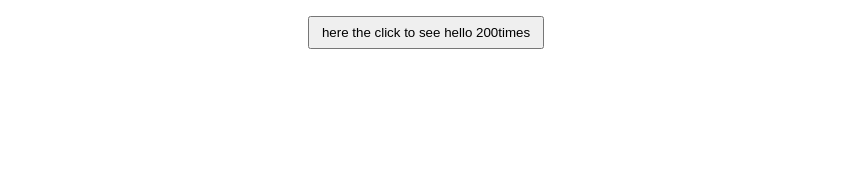
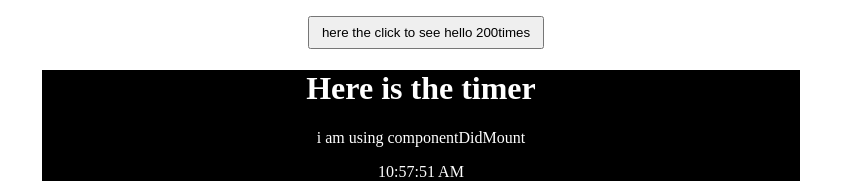
Before and after one commit to Sarf1234/ReactLearning, a React (Create React App) app: page / in a window 1280 px wide. Shown: the part 1743-1929 px from the top of the page, without its empty margins (219-1060 px from the left). Before the commit the page ends 1800 px from the top, so only its background shows below. Built offline with nearby package versions, Linux system fonts and the light colour scheme.

Commit message:
add timer and leranlifecycle methods

```diff
--- a/src/App.jsx
+++ b/src/App.jsx
@@ -6,6 +6,9 @@ import RandomQuestos from './RandomQuetos';
 import UseEffect from './UseEffect';
 import Map from './Map'
 import ClassBaseCoprops from './ClassBaseCoprops';
+import TimeComponentDidMount from './TimeComponentDidMount'
+
+
 
 function App(){
 
@@ -17,6 +20,7 @@ function App(){
             <UseEffect />
             <Map />
             <ClassBaseCoprops />
+            <TimeComponentDidMount />
         </div>
     )
 }
--- a/src/Map.js
+++ b/src/Map.js
@@ -29,12 +29,6 @@ const arrayofObjects = [
          "color" : "white",
          "width" : "60%",
          "margin" : "10px auto"
-    }
-
-    const forpic = {
-         "display" : "flex",
-         "justify-content" : "center",
-         "align-items" : "center"
     }
 
     return(
--- /dev/null
+++ b/src/TimeComponentDidMount.js
@@ -0,0 +1,28 @@
+import React from "react";
+
+class TimeComponentDidMount extends React.Component{
+    constructor(props){
+        super(props)
+        this.state = {time : new Date()}
+    }
+
+    render(){
+        return(
+            <div style={{background : "black", color:"white", width : "60%", margin : "auto"}}>
+                <h1>Here is the timer</h1>
+                <p>i am using componentDidMount</p>
+               {this.state.time.toLocaleTimeString()}
+            </div>
+        )
+    }
+
+    componentDidMount(){
+        let timer = 1000;
+        setInterval(() =>{
+            this.setState({time : new Date()})
+        }, timer)
+    }
+}
+
+
+export default TimeComponentDidMount;
```
